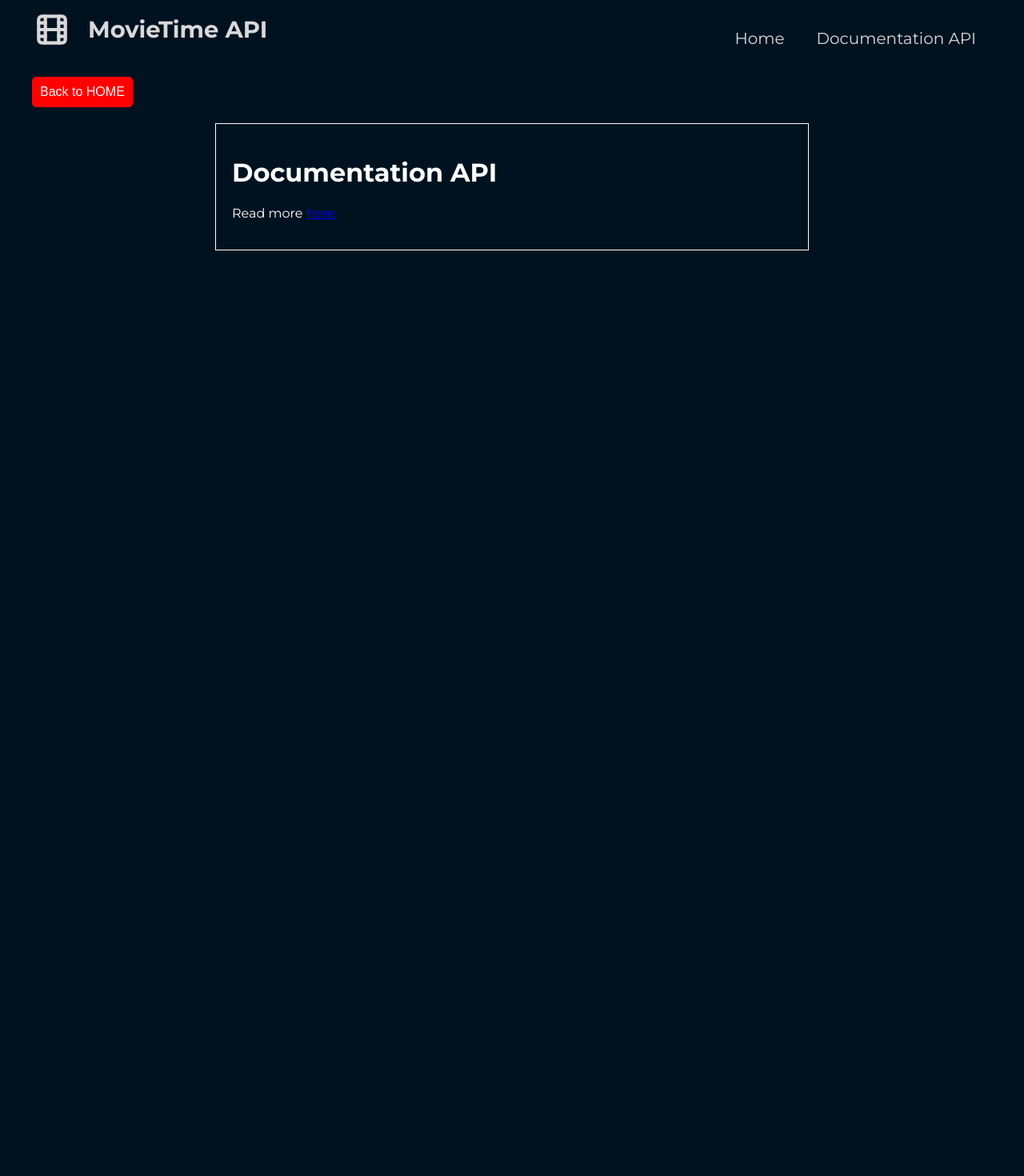
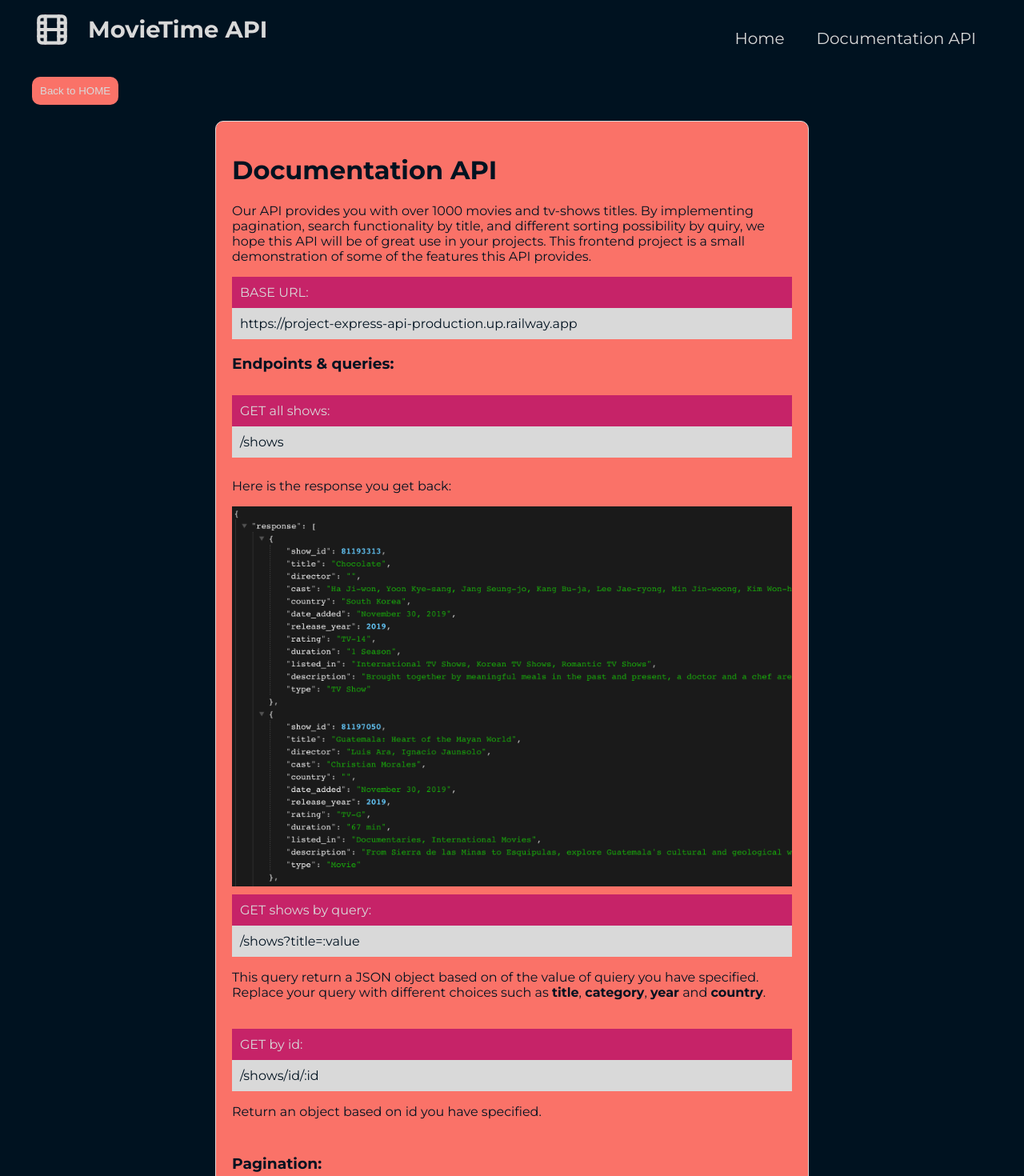
Before and after one commit to DALA746/project-express-api-frontend, a React (Create React App) app: page /documentation in a window 1280 px wide. Shown: the top 1470 px of the page at 80% size. Before the commit the page ends 800 px from the top, so only its background shows below. Built offline with nearby package versions, Linux system fonts and the light colour scheme.

Commit message:
added documentation

```diff
--- a/src/components/Documentation.js
+++ b/src/components/Documentation.js
@@ -1,21 +1,8 @@
 import React from 'react';
 import { Link } from 'react-router-dom';
 import styled from 'styled-components';
-
-const Button = styled.button`
-  padding: 10px;
-  font-size: 16px;
-  color: white;
-  background-color: red;
-  border:none;
-  border-radius: 5px;
-  margin-left: 40px;
-
-  :hover {
-    background-color:#373737;
-    transition:all 0.3s ease-in-out;
-  }
-`;
+import { Button } from '../styles/Showlist';
+import jsonImage from '../img/json.png';
 
 const Wrapper = styled.div`
   display: flex;
@@ -24,23 +11,49 @@ const Wrapper = styled.div`
 
 const ButtonContainer = styled.div`
   width: 300px;
+  padding: 0 40px;
 `;
 
 const SingleShowContainer = styled.div`
   width: 80%;
   padding: 20px;
-  border: 1px solid white;
+  border: 1px solid var(--white);
   margin: 20px auto;
+  background-color: var(--orange);
+  color: var(--dark_blue);
+  border-radius: 10px;
 
-  a {
-    color: blue;
-    text-decoration: underline;
+  div {
+    display: flex;
+    justify-content: end;
   }
 
-  @media(min-width:885px) {
+  span {
+    font-weight: bold;
+  }
+
+  @media (min-width: 885px) {
     width: 700px;
     height: auto;
   }
+`;
+
+const Title = styled.p`
+  background: ${(props) => (props.bgWhite ? 'var(--white)' : 'var(--pink)')};
+  color: ${(props) => (props.bgWhite ? 'var(--dark-blue)' : 'var(--white)')};
+  padding: 10px 10px;
+  margin: 0;
+`;
+
+const TitleWrapper = styled.div`
+  margin: 10px 0;
+  display: flex;
+  flex-direction: column;
+`;
+
+const WrapperTitles = styled.div`
+  display: flex;
+  flex-direction: column;
 `;
 
 export const Documentation = () => {
@@ -55,11 +68,55 @@ export const Documentation = () => {
         <Wrapper>
           <SingleShowContainer>
             <h1>Documentation API</h1>
-            <p>Read more <a href="https://dls-shows-api.herokuapp.com/">here</a>
+            <p>
+              Our API provides you with over 1000 movies and tv-shows titles. By
+              implementing pagination, search functionality by title, and
+              different sorting possibility by quiry, we hope this API will be
+              of great use in your projects. This frontend project is a small
+              demonstration of some of the features this API provides.
             </p>
+            <Title>BASE URL:</Title>
+            <Title bgWhite>
+              https://project-express-api-production.up.railway.app
+            </Title>
+            <h3>Endpoints & queries:</h3>
+            <WrapperTitles>
+              <TitleWrapper>
+                <Title>GET all shows:</Title>
+                <Title bgWhite>/shows</Title>
+              </TitleWrapper>
+              <p>Here is the response you get back:</p>
+              <div>
+                <img src={jsonImage} alt="api-demo" width="100%" />
+              </div>
+              <TitleWrapper>
+                <Title>GET shows by query:</Title>
+                <Title bgWhite> /shows?title=:value</Title>
+                <p>
+                  This query return a JSON object based on of the value of
+                  quiery you have specified. Replace your query with different
+                  choices such as <b>title</b>, <b>category</b>, <b>year</b> and{' '}
+                  <b>country</b>.
+                </p>
+              </TitleWrapper>
+              <TitleWrapper>
+                <Title>GET by id:</Title>
+                <Title bgWhite>/shows/id/:id</Title>
+                <p>Return an object based on id you have specified.</p>
+              </TitleWrapper>
+              <h3>Pagination:</h3>
+              <TitleWrapper>
+                <Title>GET a specific amount of items:</Title>
+                <Title bgWhite>/shows?page=:value&limit=:value"</Title>
+                <p>
+                  Return an array depending on the value of page and limit quiry
+                  you have provided.
+                </p>
+              </TitleWrapper>
+            </WrapperTitles>
           </SingleShowContainer>
         </Wrapper>
       </div>
     </>
-  )
-}
+  );
+};
--- a/src/components/ShowsList.js
+++ b/src/components/ShowsList.js
@@ -23,6 +23,7 @@ export const ShowList = () => {
   const [pageNumber, setPageNumber] = useState(1);
   const [loading, setLoading] = useState(false);
   const pageLimit = 10;
+  console.log(shows, 'shows');
 
   useEffect(() => {
     const getData = async () => {
```
Also changed, not shown: src/img/json.png (added).
